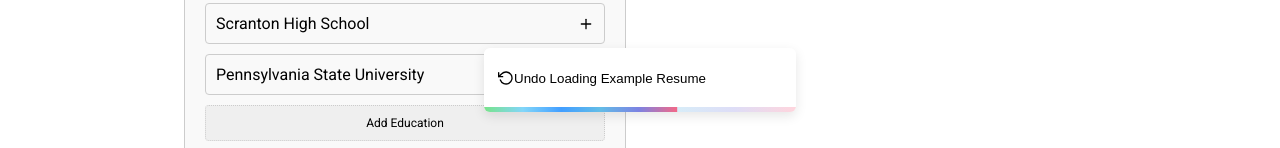
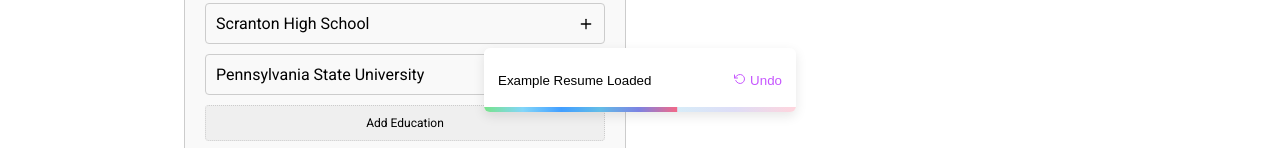
Before and after one commit to morrowdavidson/cv-creator, a React (Vite) app: page / in a window 1280 px wide. Both pictures are taken after a click on the button "Example Resume". Shown: the part 652-800 px from the top of the page. Built offline with nearby package versions, Linux system fonts and the light colour scheme; the HTML template or start-up script is replaced by a standard one.

Commit message:
Refactor toast notifications in App component to use ToastButton for improved styling and messaging

```diff
--- a/src/App.jsx
+++ b/src/App.jsx
@@ -2,7 +2,7 @@ import { useState, useEffect } from 'react';
 import CvForm from './components/cv-form/cv-form.jsx';
 import CvPrint from './components/cv-print/cv-print.jsx';
 import dwightInfo from './data/dwightsInfo';
-import { IconButton } from './components/cv-form/CommonStyles';
+import { ToastButton } from './components/cv-form/CommonStyles';
 import {
   FormPrintContainer,
   FormWrapper,
@@ -29,16 +29,22 @@ function App() {
 
   const notifyExampleResume = (prevState) =>
     toast(
-      <IconButton type="button" onClick={handleUndoEvent(prevState)}>
-        <RotateCcw size={16} /> Undo Loading Example Resume
-      </IconButton>
+      <ToastButton type="button" onClick={handleUndoEvent(prevState)}>
+        <span>Example Resume Loaded</span>
+        <a>
+          <RotateCcw size={12} /> Undo
+        </a>
+      </ToastButton>
     );
 
   const notifyClearResume = (prevState) =>
     toast(
-      <IconButton type="button" onClick={handleUndoEvent(prevState)}>
-        <RotateCcw size={16} /> Undo Clearing Resume
-      </IconButton>
+      <ToastButton type="button" onClick={handleUndoEvent(prevState)}>
+        <span>Resume Cleared</span>
+        <a>
+          <RotateCcw size={12} /> Undo
+        </a>
+      </ToastButton>
     );
 
   useEffect(() => {
```
